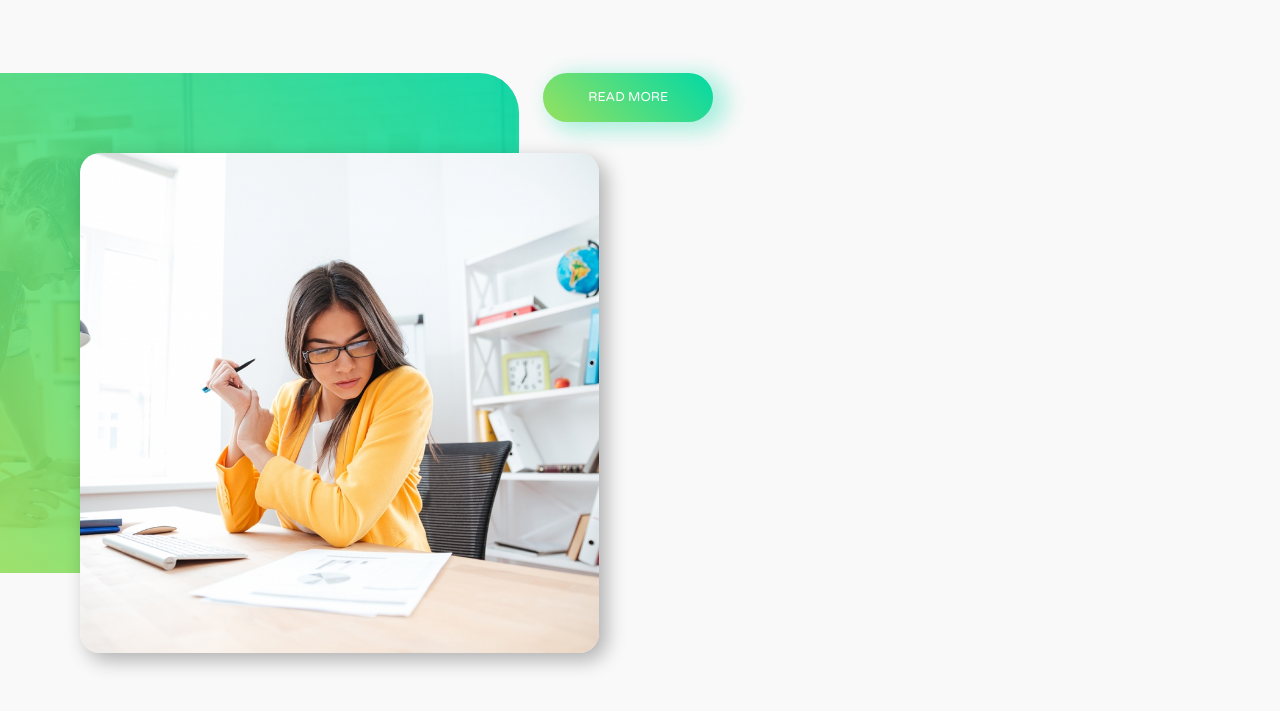
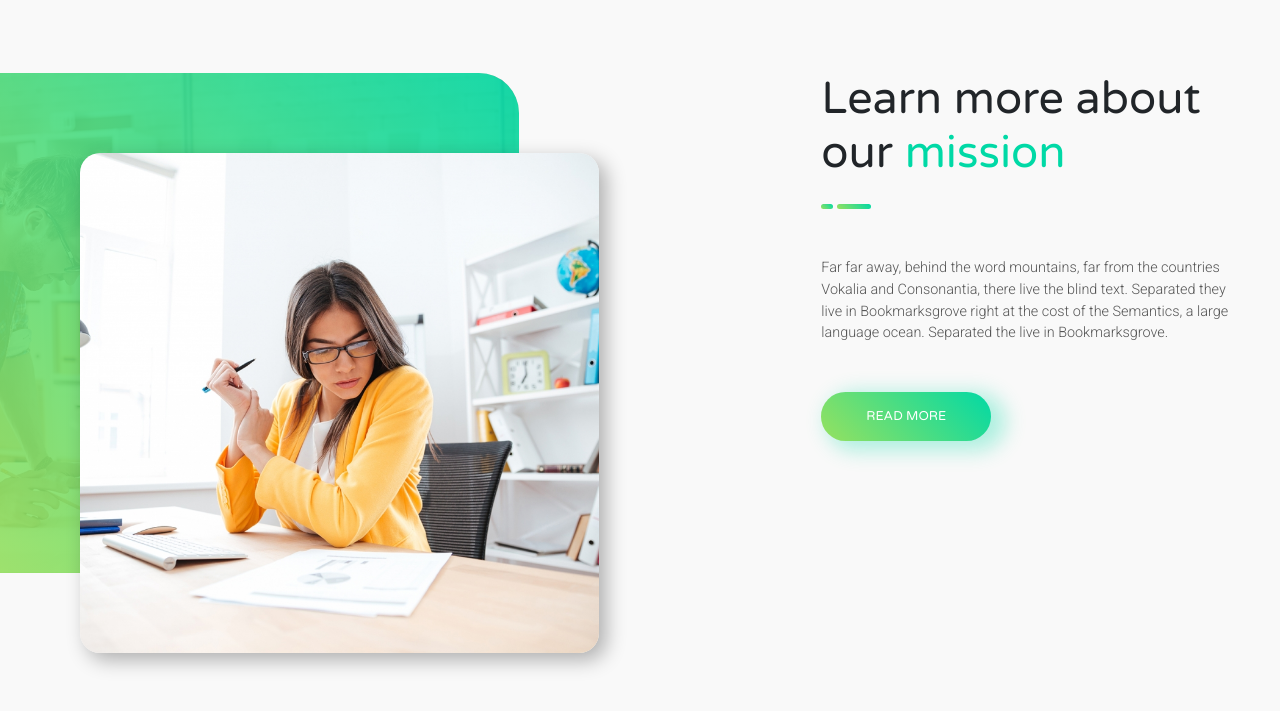
Before and after one commit to GianmarcoPerini/proj-html-vuejs, a Vue app: page / in a window 1280 px wide. Shown: the part 1915-2626 px from the top of the page. Built offline with nearby package versions, Linux system fonts and the light colour scheme.

Commit message:
section3_2

```diff
--- a/src/components/Main/mainWrapper.vue
+++ b/src/components/Main/mainWrapper.vue
@@ -22,6 +22,10 @@ export default {
 }
 </script>
 
-<style>
+<style lang="scss">
+@import '../variables/color';
 
+    span{
+        color: $textActive;
+    }
 </style>
--- a/src/components/Main/sectionOne.vue
+++ b/src/components/Main/sectionOne.vue
@@ -79,14 +79,9 @@ section{
 
     h1{
         font-size: 3rem;
-
-        span{
-            color: $textActive;
-        }
     }
 .box-img{
     position: absolute;
-    // background-image: url(../../assets/Group-36-2x.png) ;
     top: 0;
     right: 0px;
     height: 120%;
--- a/src/components/Main/sectionThree.vue
+++ b/src/components/Main/sectionThree.vue
@@ -1,7 +1,7 @@
 <template>
     <section class="overflow-hidden">
         <div class="fluid-container">
-            <div class="row">
+            <div class="row justify-content-between">
                 <div class="col-lg-5 col-11">
                     <div class=" double-foto-box">
                         <div class="cover"></div>
@@ -11,7 +11,13 @@
 
                     </div>
                 </div>
-                <div class="col-7">
+                <div class="col-4 me-5">
+                    <h1>Learn more about our <span>mission</span></h1>
+                    <div class="spacer d-flex mt-4 mb-4">
+                        <div class="spacer-one h-100 w-25 bg-primary me-1"></div>
+                        <div class="spacer-two h-100 w-75 bg-primary"></div>
+                    </div>
+                    <p class="mt-5 mb-5">Far far away, behind the word mountains, far from the countries Vokalia and Consonantia, there live the blind text. Separated they live in Bookmarksgrove right at the cost of the Semantics, a large language ocean. Separated the live in Bookmarksgrove.</p>
                     <Button :btnElement="msg"/>
                 </div>
             </div>
@@ -42,7 +48,17 @@ export default {
 section{
     background-color: $bgPrimary;
     padding-top: 150px;
-    padding-bottom: 150px;
+    padding-bottom: 300px;
+
+    h1{
+        font-size: 2.8rem;
+    }
+
+    p{
+        font-family: roboto;
+        color: $textPrimary;
+        font-size: .9rem;
+    }
 
     .double-foto-box{
         position: relative;
@@ -53,7 +69,6 @@ section{
         background-position: center;
         border-top-right-radius: 40px;
         border-bottom-right-radius: 40px;
-        // overflow: hidden;
 
         .cover{
             position: absolute;
@@ -83,6 +98,16 @@ section{
 
 
 
+    .spacer{
+        width: 50px;
+        height: 5px;
+
+        .spacer-one,
+        .spacer-two{
+            border-radius: 10px;
+            background-image: linear-gradient(45deg, rgba(151,225,95,1) 0%, rgba(1,217,165,1) 100%);
+        }
+    }
 
 
 }
--- a/src/components/Main/sectionTwo.vue
+++ b/src/components/Main/sectionTwo.vue
@@ -90,10 +90,6 @@ section{
     h1{
         line-height: 80px;
         font-size: 2.5rem;
-
-        span{
-            color: $textActive;
-        }
     }
 
     .box-img{
```
